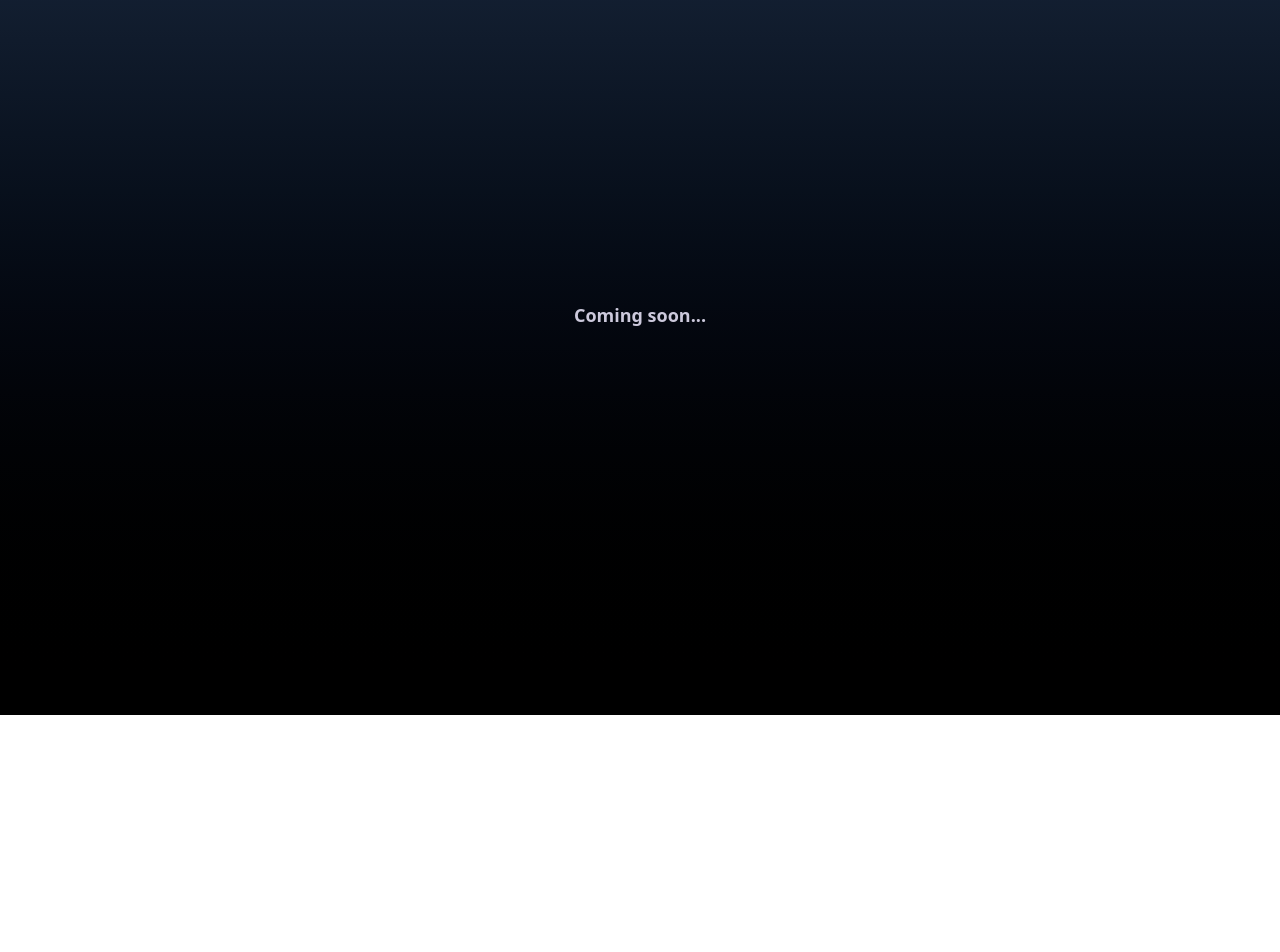
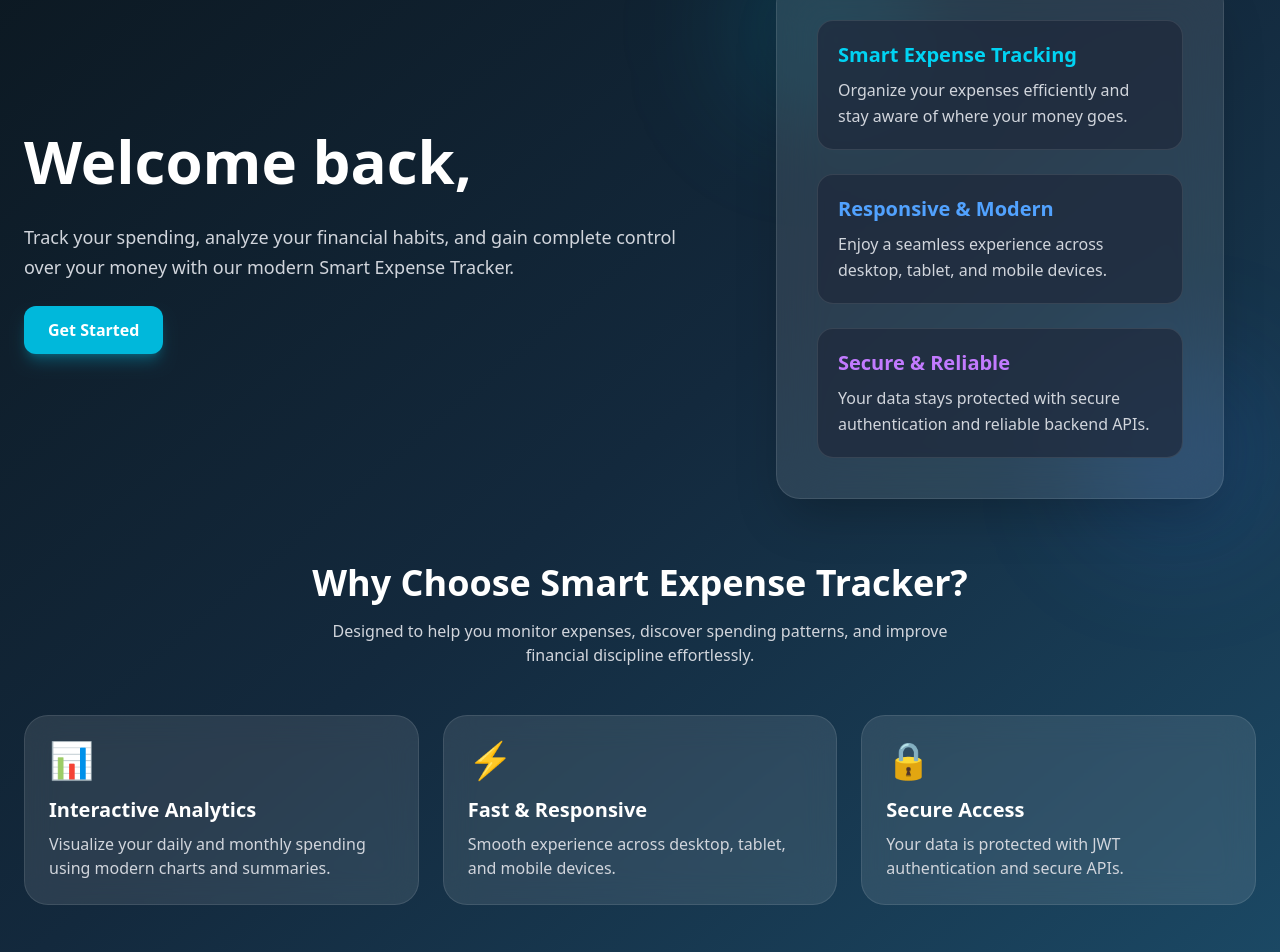
Before and after one commit to Sreesanth-01/smart_expense_tracker-frontend, a React (Vite) app: page /home in a window 1280 px wide. Shown: the part 150-1102 px from the top of the page. Before the commit the page ends 865 px from the top, so only its background shows below. Built offline with nearby package versions, Linux system fonts and the light colour scheme.

Commit message:
style: Home page

```diff
--- a/src/pages/Home.jsx
+++ b/src/pages/Home.jsx
@@ -1,11 +1,119 @@
-import React from 'react'
+import React, { useContext } from 'react'
+import AuthContext from '../context/AuthContext'
 
 const   Home = () => {
+  const {userEmail} = useContext(AuthContext);
   return (
-    <div className='min-h-screen flex items-center justify-center text-[#CCC9DC]'>
-      <h2 className='text-lg font-semibold'>Coming soon...</h2>
+    <div className="min-h-screen bg-gradient-to-br from-[#0C1821] via-[#13293D] to-[#1B4965] text-white">
+      {/* Hero Section */}
+      <section className="max-w-7xl mx-auto px-6 py-16 flex flex-col lg:flex-row items-center justify-between gap-12">
+        {/* Left Content */}
+        <div className="flex-1 space-y-6">
+
+          <h1 className="text-4xl md:text-6xl font-extrabold leading-tight">
+            Welcome back,
+            <br />
+            <span className="bg-gradient-to-r from-cyan-400 to-blue-500 bg-clip-text text-transparent">
+              {userEmail}
+            </span>
+          </h1>
+
+          <p className="text-gray-300 text-lg max-w-2xl leading-relaxed">
+            Track your spending, analyze your financial habits, and gain complete
+            control over your money with our modern Smart Expense Tracker.
+          </p>
+
+          <div className="flex flex-col sm:flex-row gap-4">
+            <button className="bg-cyan-500 hover:bg-cyan-600 transition px-6 py-3 rounded-xl font-semibold shadow-lg shadow-cyan-500/30">
+              Get Started
+            </button>
+          </div>
+        </div>
+
+        {/* Right Illustration */}
+        <div className="flex-1 w-full max-w-lg flex justify-center">
+          <div className="relative w-full max-w-md">
+
+            <div className="absolute -top-8 -left-8 w-40 h-40 bg-cyan-500/20 rounded-full blur-3xl"></div>
+            <div className="absolute -bottom-8 -right-8 w-40 h-40 bg-blue-500/20 rounded-full blur-3xl"></div>
+
+            <div className="relative bg-white/10 border border-white/10 backdrop-blur-xl rounded-3xl p-10 shadow-2xl">
+              <div className="space-y-6">
+
+                <div className="bg-[#1E293B]/70 rounded-2xl p-5 border border-white/10">
+                  <h3 className="text-xl font-semibold mb-2 text-cyan-400">
+                    Smart Expense Tracking
+                  </h3>
+                  <p className="text-gray-300 leading-relaxed">
+                    Organize your expenses efficiently and stay aware of where your money goes.
+                  </p>
+                </div>
+
+                <div className="bg-[#1E293B]/70 rounded-2xl p-5 border border-white/10">
+                  <h3 className="text-xl font-semibold mb-2 text-blue-400">
+                    Responsive & Modern
+                  </h3>
+                  <p className="text-gray-300 leading-relaxed">
+                    Enjoy a seamless experience across desktop, tablet, and mobile devices.
+                  </p>
+                </div>
+
+                <div className="bg-[#1E293B]/70 rounded-2xl p-5 border border-white/10">
+                  <h3 className="text-xl font-semibold mb-2 text-purple-400">
+                    Secure & Reliable
+                  </h3>
+                  <p className="text-gray-300 leading-relaxed">
+                    Your data stays protected with secure authentication and reliable backend APIs.
+                  </p>
+                </div>
+
+              </div>
+            </div>
+          </div>
+        </div>
+      </section>
+
+      {/* Features Section */}
+      <section className="max-w-7xl mx-auto px-6 pb-20">
+        <div className="text-center mb-12">
+          <h2 className="text-3xl md:text-4xl font-bold mb-4">
+            Why Choose Smart Expense Tracker?
+          </h2>
+          <p className="text-gray-300 max-w-2xl mx-auto">
+            Designed to help you monitor expenses, discover spending patterns,
+            and improve financial discipline effortlessly.
+          </p>
+        </div>
+
+        <div className="grid grid-cols-1 md:grid-cols-2 lg:grid-cols-3 gap-6">
+          <div className="bg-white/10 border border-white/10 rounded-3xl p-6 backdrop-blur-lg hover:scale-105 transition duration-300">
+            <div className="text-4xl mb-4">📊</div>
+            <h3 className="text-xl font-semibold mb-2">Interactive Analytics</h3>
+            <p className="text-gray-300">
+              Visualize your daily and monthly spending using modern charts and summaries.
+            </p>
+          </div>
+
+          <div className="bg-white/10 border border-white/10 rounded-3xl p-6 backdrop-blur-lg hover:scale-105 transition duration-300">
+            <div className="text-4xl mb-4">⚡</div>
+            <h3 className="text-xl font-semibold mb-2">Fast & Responsive</h3>
+            <p className="text-gray-300">
+              Smooth experience across desktop, tablet, and mobile devices.
+            </p>
+          </div>
+
+          <div className="bg-white/10 border border-white/10 rounded-3xl p-6 backdrop-blur-lg hover:scale-105 transition duration-300">
+            <div className="text-4xl mb-4">🔒</div>
+            <h3 className="text-xl font-semibold mb-2">Secure Access</h3>
+            <p className="text-gray-300">
+              Your data is protected with JWT authentication and secure APIs.
+            </p>
+          </div>
+        </div>
+      </section>
     </div>
-  )
+  );
 }
 
+
 export default Home
```
